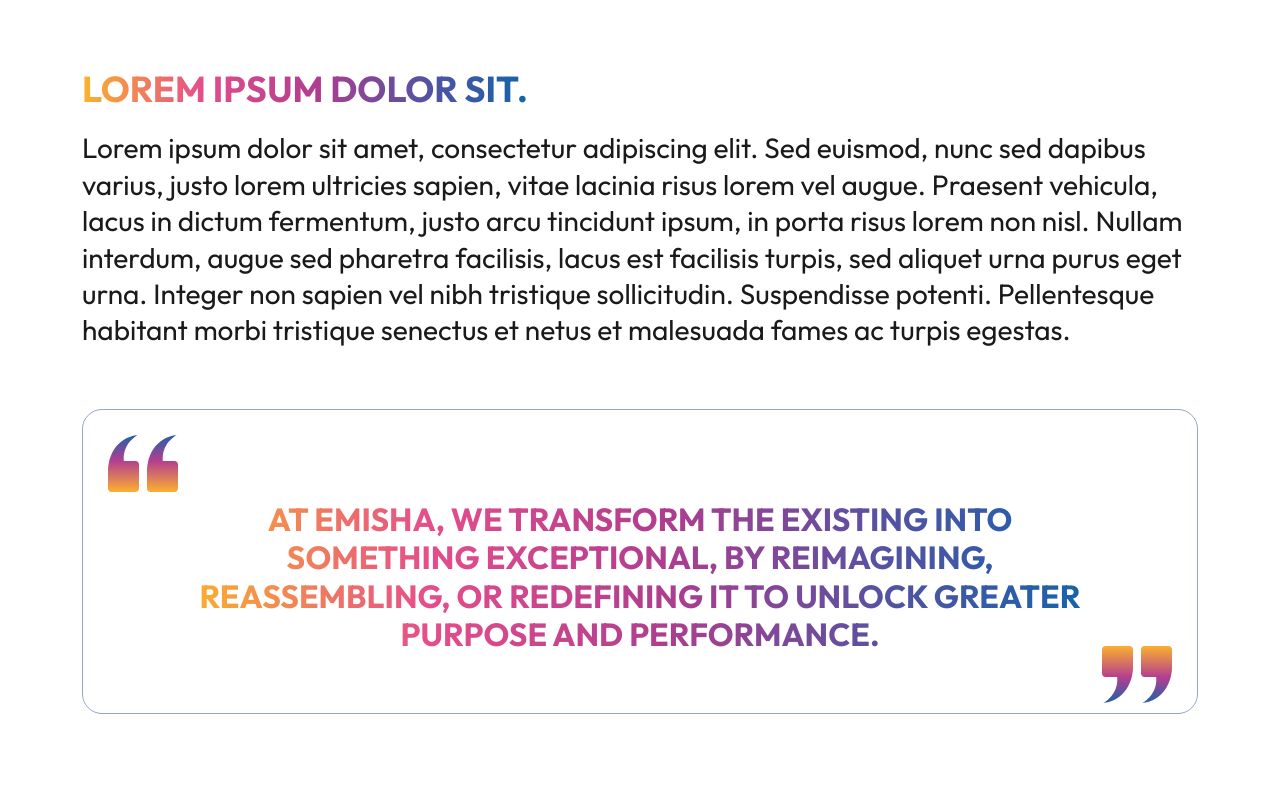
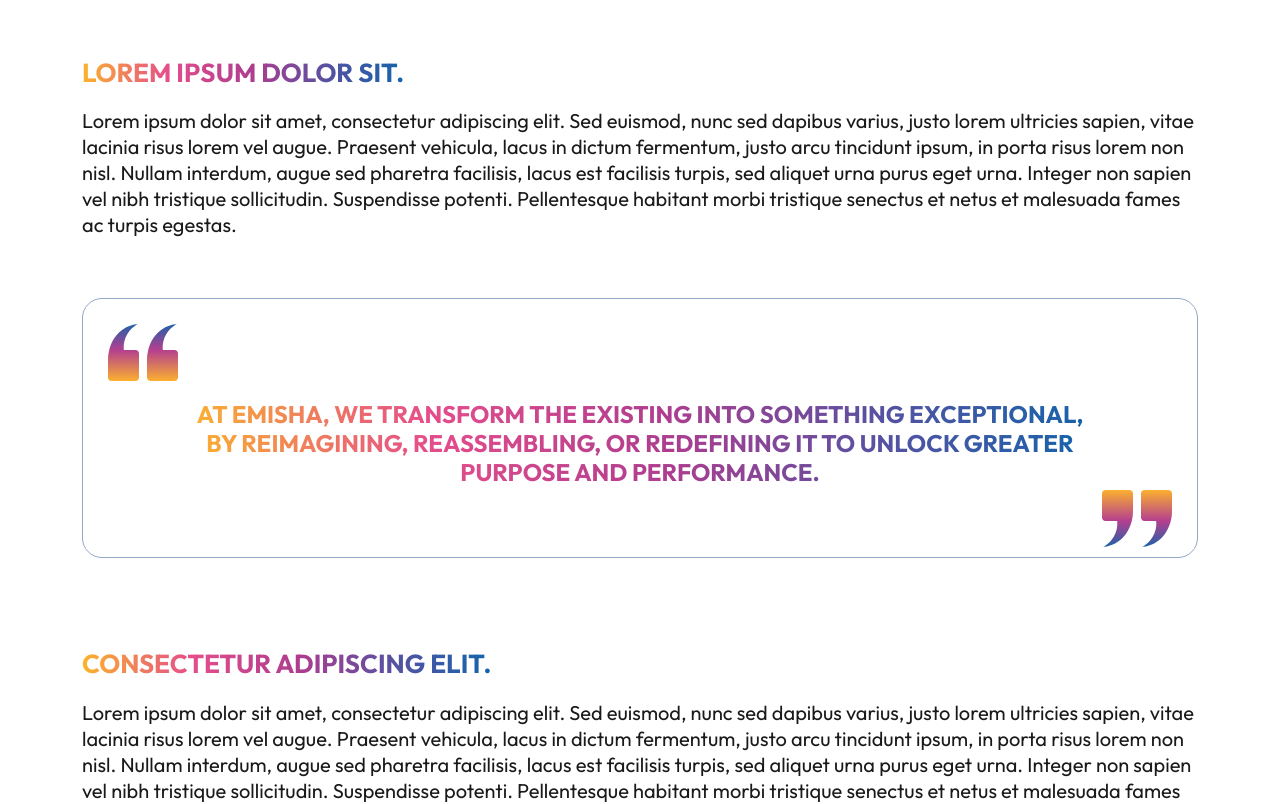
Before and after one commit to TeamWeqollab/emisha, a Next.js app: page /resources-detail in a window 1280 px wide. Shown: the part 1080-1884 px from the top of the page. Built offline with nearby package versions, Linux system fonts and the light colour scheme.

Commit message:
font size changed for news and resources detail page

```diff
--- a/src/styles/globals.css
+++ b/src/styles/globals.css
@@ -1032,8 +1032,8 @@
 .imageContainer-related img{ max-width: 100%; height: 360px; object-fit: cover; object-position: center; border-radius: 10px;}
 
 
-.blogPageContent{ /*margin-top: 120px;*/ margin-bottom: 30px; font-size: 28px;}
-.post-title{ font-size: 79px; font-weight: 300; margin-bottom: 20px; line-height: 1;}
+.blogPageContent{ /*margin-top: 120px;*/ margin-bottom: 30px; /*font-size: 28px;*/ font-size: 20px;}
+.post-title{ /*font-size: 79px;*/ font-size: 40px; font-weight: 300; margin-bottom: 20px; line-height: 1;}
 .post-desc{ font-size: 24px; font-weight: 300; margin-bottom: 50px !important;}
 .post-banner{ position: relative; width: 100%; max-height: 680px; overflow: hidden; margin-bottom: 50px;}
 .post-banner img{ max-width: 100%; height: 680px; object-fit: cover; object-position: center; border-radius: 20px;}
@@ -1070,11 +1070,11 @@
   font-weight: 700; margin-top: 30px; margin-bottom: 20px; text-transform: uppercase;
 } */
 
-.blogPageContent h2{font-size: 36px;}
-.blogPageContent h3{font-size: 32px;}
-.blogPageContent h4{font-size: 28px;}
-.blogPageContent h5{font-size: 26px;}
-.blogPageContent h6{font-size: 22px;}
+.blogPageContent h2{font-size: 26px;}
+.blogPageContent h3{font-size: 24px;}
+.blogPageContent h4{font-size: 22px;}
+.blogPageContent h5{font-size: 20px;}
+.blogPageContent h6{font-size: 18px;}
 
 .blogPageContent blockquote{ position: relative; padding: 60px 100px; text-align: center; display: flex; align-items: center; justify-content: center; min-height: 260px; border-radius: 20px; background: #fff; border: solid 1px #93A7C9; margin-top: 60px; margin-bottom: 60px;}
 
@@ -1339,7 +1339,7 @@
 
 
 #summaryPara{position: relative;  margin-bottom: 10px !important;}
-#summaryPara p{ font-size: 18px !important;  font-style: italic !important;}
+#summaryPara p{ font-size: 16px !important;  font-style: italic !important;}
 
 
 
```
